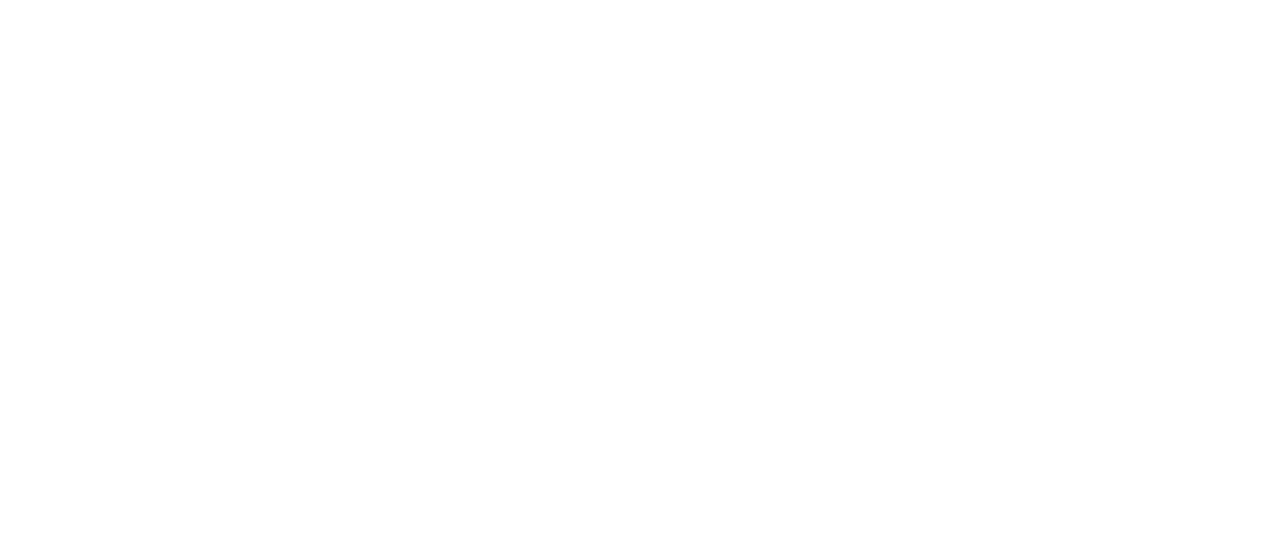
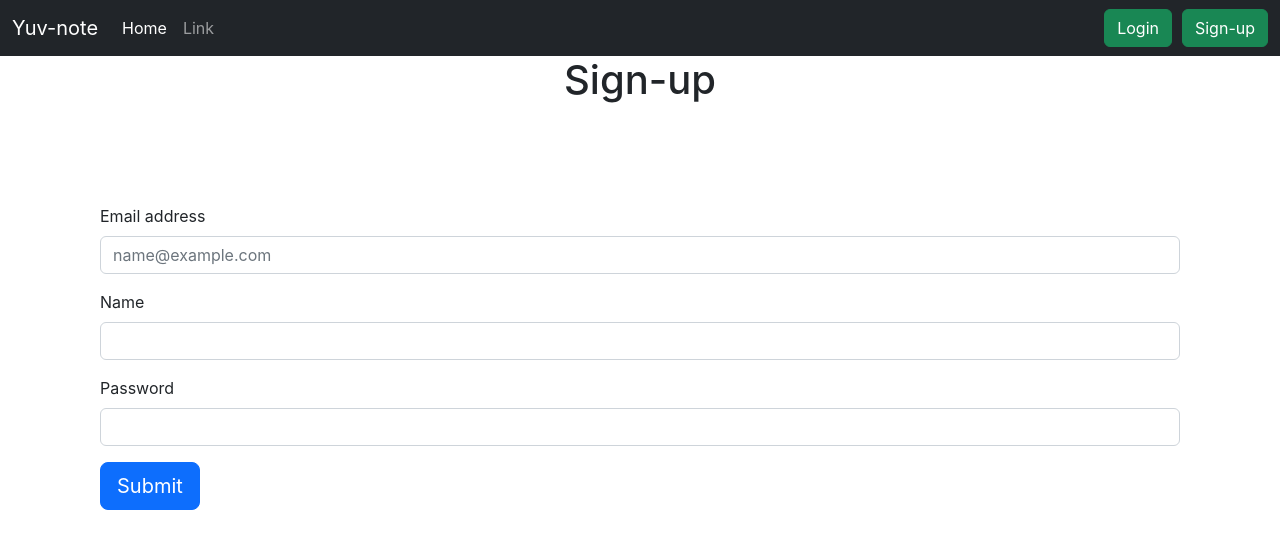
Before and after one commit to YuvRaj6392/technotes, a React (Create React App) app: page /signup in a window 1280 px wide. Before the commit this address had no page. Shown: the top 548 px of the page. Built offline with nearby package versions, Linux system fonts and the light colour scheme.

Commit message:
added signup funcitonality and navbar to ui

```diff
--- a/src/App.js
+++ b/src/App.js
@@ -2,12 +2,16 @@
 import NoteState from './context/NoteState'
 import { BrowserRouter as Router, Routes, Route } from 'react-router-dom'
 import Signup from './components/Signup'
+import Navbar from './components/Navbar'
+import Login from './components/Login'
 export default function App() {
   return (
     <NoteState>
     <Router>
+    <Navbar />
       <Routes>
-        <Route exact path='/' element={<Signup />} />
+        <Route exact path='/signup' element={<Signup />} />
+        <Route exact path='/login' element={<Login />} />
       </Routes>
     </Router>
     </NoteState>
--- /dev/null
+++ b/src/components/Login.js
@@ -0,0 +1,7 @@
+import React from 'react'
+
+export default function Login() {
+  return (
+    <div>Login</div>
+  )
+}
--- /dev/null
+++ b/src/components/Navbar.js
@@ -0,0 +1,36 @@
+import React from 'react'
+import { Link } from 'react-router-dom'
+export default function Navbar() {
+  return (
+    <>
+        <nav className="navbar navbar-expand-lg navbar-dark bg-dark">
+  <div className="container-fluid">
+    <Link className="navbar-brand" to="/">Yuv-note</Link>
+    <button className="navbar-toggler" type="button" data-bs-toggle="collapse" data-bs-target="#navbarSupportedContent" aria-controls="navbarSupportedContent" aria-expanded="false" aria-label="Toggle navigation">
+      <span className="navbar-toggler-icon"></span>
+    </button>
+    <div className="collapse navbar-collapse" id="navbarSupportedContent">
+      <ul className="navbar-nav me-auto mb-2 mb-lg-0">
+        <li className="nav-item">
+          <Link className="nav-link active" aria-current="page" to="#">Home</Link>
+        </li>
+        <li className="nav-item">
+          <Link className="nav-link" to="#">Link</Link>
+        </li>
+      </ul>
+      {!localStorage.getItem('token')?
+
+      <form className="d-flex">
+      <Link style={{marginRight:10}} className='btn btn-success' to='/login' >Login</Link>
+      <Link className='btn btn-success' to='/signup' >Sign-up</Link>
+      </form>:
+      <button className='btn btn-danger'>Logout</button>
+
+      }
+
+    </div>
+  </div>
+</nav>
+    </>
+  )
+}
--- a/src/components/Signup.js
+++ b/src/components/Signup.js
@@ -1,5 +1,4 @@
 import React, { useState } from "react";
-
 export default function Signup() {
   const [email, setEmail] = useState("");
   const [name, setName] = useState("");
@@ -19,22 +18,38 @@
     }
     else
     {
-      alert('hooray')
+     const response=await fetch(`http://localhost:8080/api/signup`,{
+      method:'POST',
+      headers:{
+        'Content-Type':'application/json'
+      },
+      body:JSON.stringify({
+        name:name,
+        email:email,
+        password:password
+      })
+
+     })
+     const json=await response.json();
+     console.log(json)
       setEmail("");
       setName("");
       setPassword("");
     }
   }
   return (
-    <div style={{ margin: 200 }}>
+    <>
+    <h1 style={{textAlign:'center'}}>Sign-up</h1>
+ <div style={{ margin: 100 }}>
+
     <form onSubmit={submitHandle}>
-        <div class="mb-3">
-          <label for="email" class="form-label">
+      <div className="mb-3">
+        <label htmlFor="email" className="form-label">
           Email address
         </label>
         <input
           type="email"
-            class="form-control"
+          className="form-control"
           id="email"
           placeholder="name@example.com"
           value={email}
@@ -43,12 +58,12 @@
           }}
         />
       </div>
-        <div class="mb-3">
-          <label for="name" class="form-label">
+      <div className="mb-3">
+        <label htmlFor="name" className="form-label">
           Name
         </label>
         <input
-            class="form-control"
+          className="form-control"
           id="name"
           value={name}
           onChange={(e) => {
@@ -56,13 +71,13 @@
           }}
         />
       </div>
-        <div class="mb-3">
-          <label for="password" class="form-label">
+      <div className="mb-3">
+        <label htmlFor="password" className="form-label">
           Password
         </label>
         <input
           type="password"
-            class="form-control"
+          className="form-control"
           id="password"
           value={password}
           onChange={(e) => {
@@ -70,10 +85,15 @@
           }}
         ></input>
       </div>
-        <div class="mb-3">
-          <input type="submit" class="btn btn-primary btn-lg"></input>
+
+      <div className="mb-3" style={{marginRight:'20px'}} >
+        <input type="submit" className="btn btn-primary btn-lg"></input>
       </div>
+
+
     </form>
   </div>
+    </>
+
   );
 }
```
Lines whose indentation alone changed are shown as unchanged.
